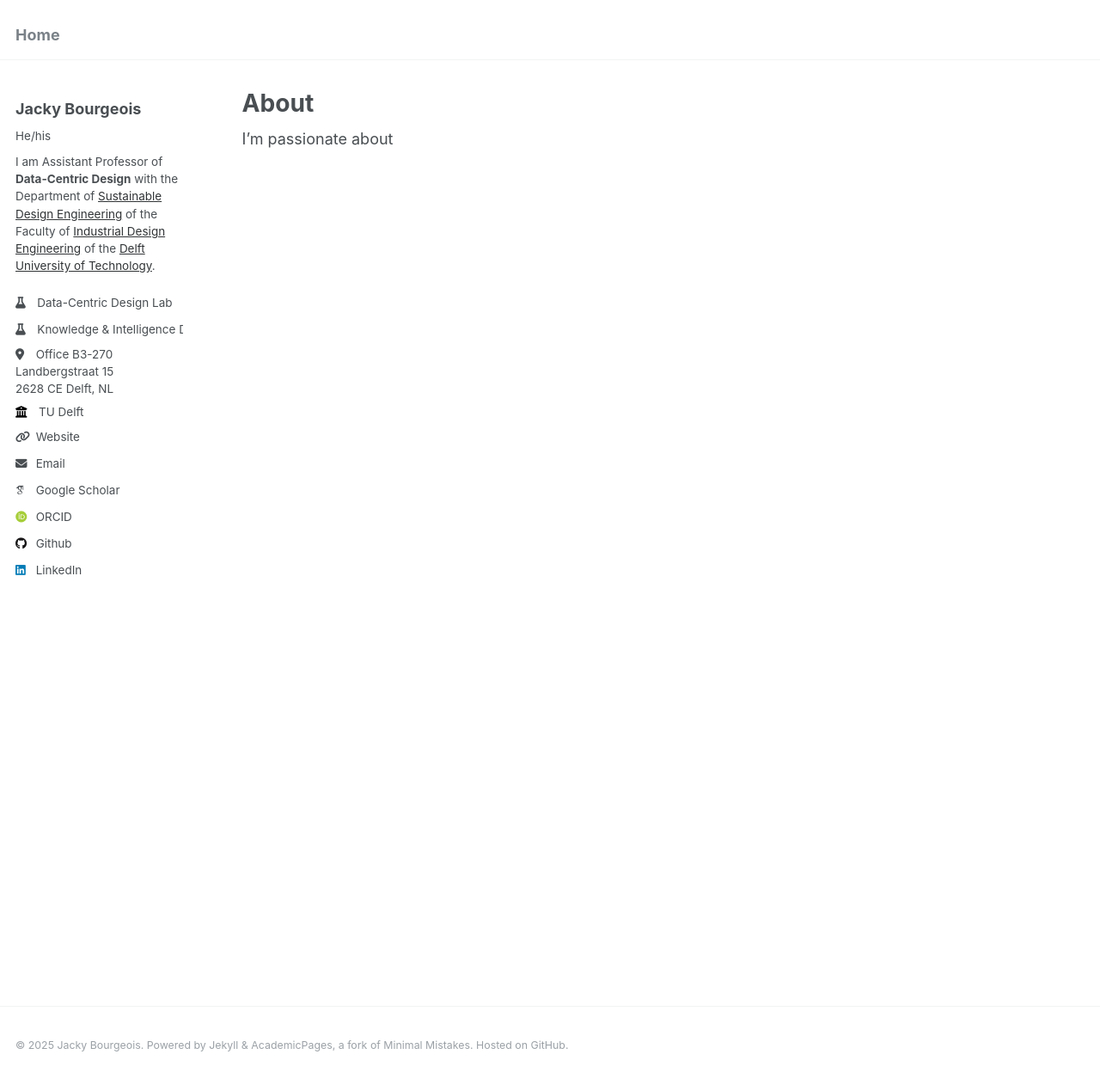
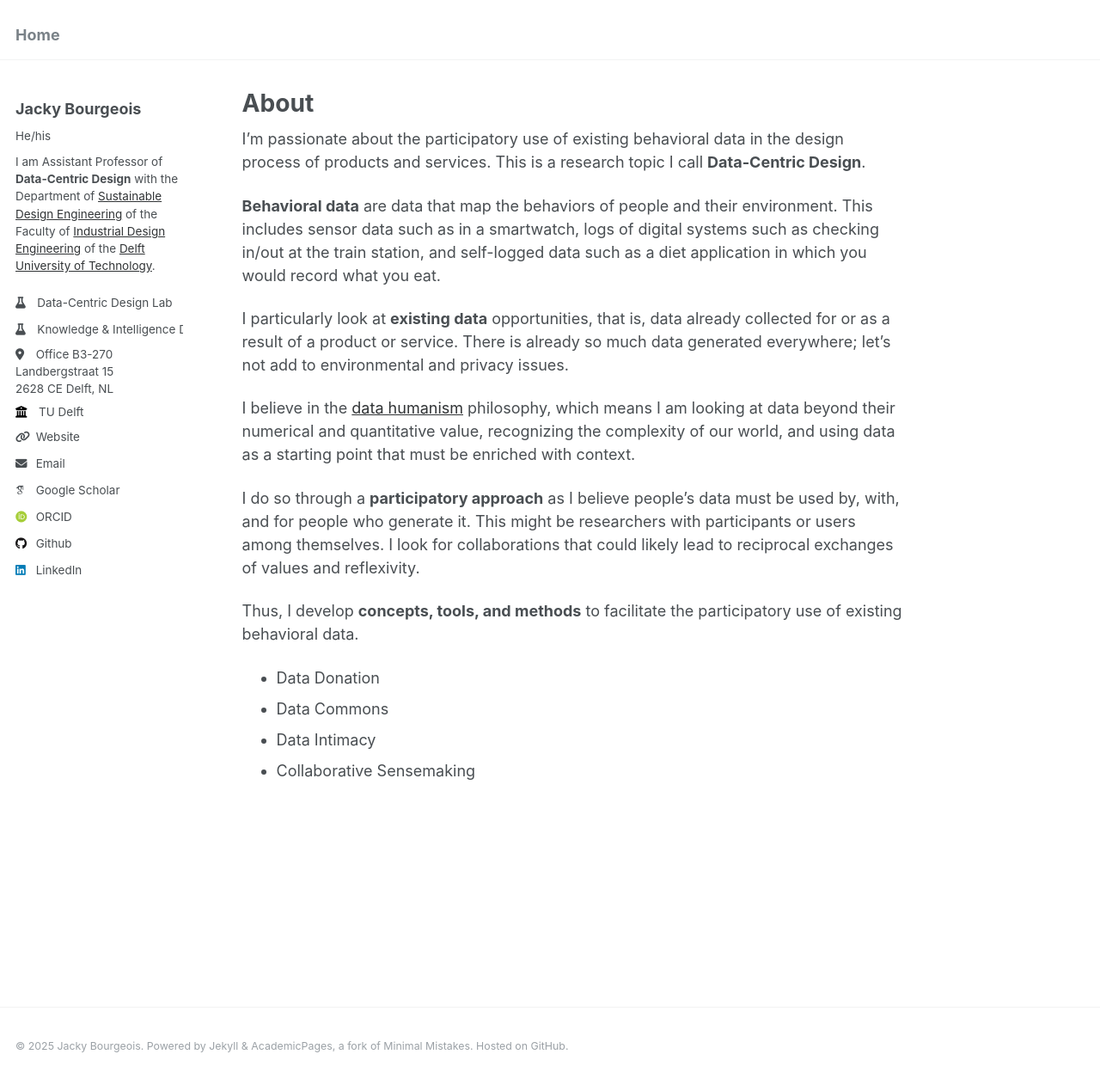
Before and after one commit to jackybourgeois/jackybourgeois.github.io, a Jekyll site: the page built from _pages/about.md, in a window 1280 px wide and 1262 px high. Shown: the whole window at 86% size. Built offline with Jekyll 4.4.1, drawn with Linux system fonts in a browser that asks for light colours; some web fonts are replaced.

Commit message:
update about page

```diff
--- a/_pages/about.md
+++ b/_pages/about.md
@@ -7,4 +7,19 @@ redirect_from:
   - /about.html
 ---
 
-I'm passionate about
+I'm passionate about the participatory use of existing behavioral data in the design process of products and services. This is a research topic I call **Data-Centric Design**.
+
+**Behavioral data** are data that map the behaviors of people and their environment. This includes sensor data such as in a smartwatch, logs of digital systems such as checking in/out at the train station, and self-logged data such as a diet application in which you would record what you eat.
+
+I particularly look at **existing data** opportunities, that is, data already collected for or as a result of a product or service. There is already so much data generated everywhere; let's not add to environmental and privacy issues.
+
+I believe in the [data humanism](https://giorgialupi.com/data-humanism-my-manifesto-for-a-new-data-wold) philosophy, which means I am looking at data beyond their numerical and quantitative value, recognizing the complexity of our world, and using data as a starting point that must be enriched with context.
+
+I do so through a **participatory approach** as I believe people's data must be used by, with, and for people who generate it. This might be researchers with participants or users among themselves. I look for collaborations that could likely lead to reciprocal exchanges of values and reflexivity.
+
+Thus, I develop **concepts, tools, and methods** to facilitate the participatory use of existing behavioral data.
+
+- Data Donation
+- Data Commons
+- Data Intimacy
+- Collaborative Sensemaking
```
